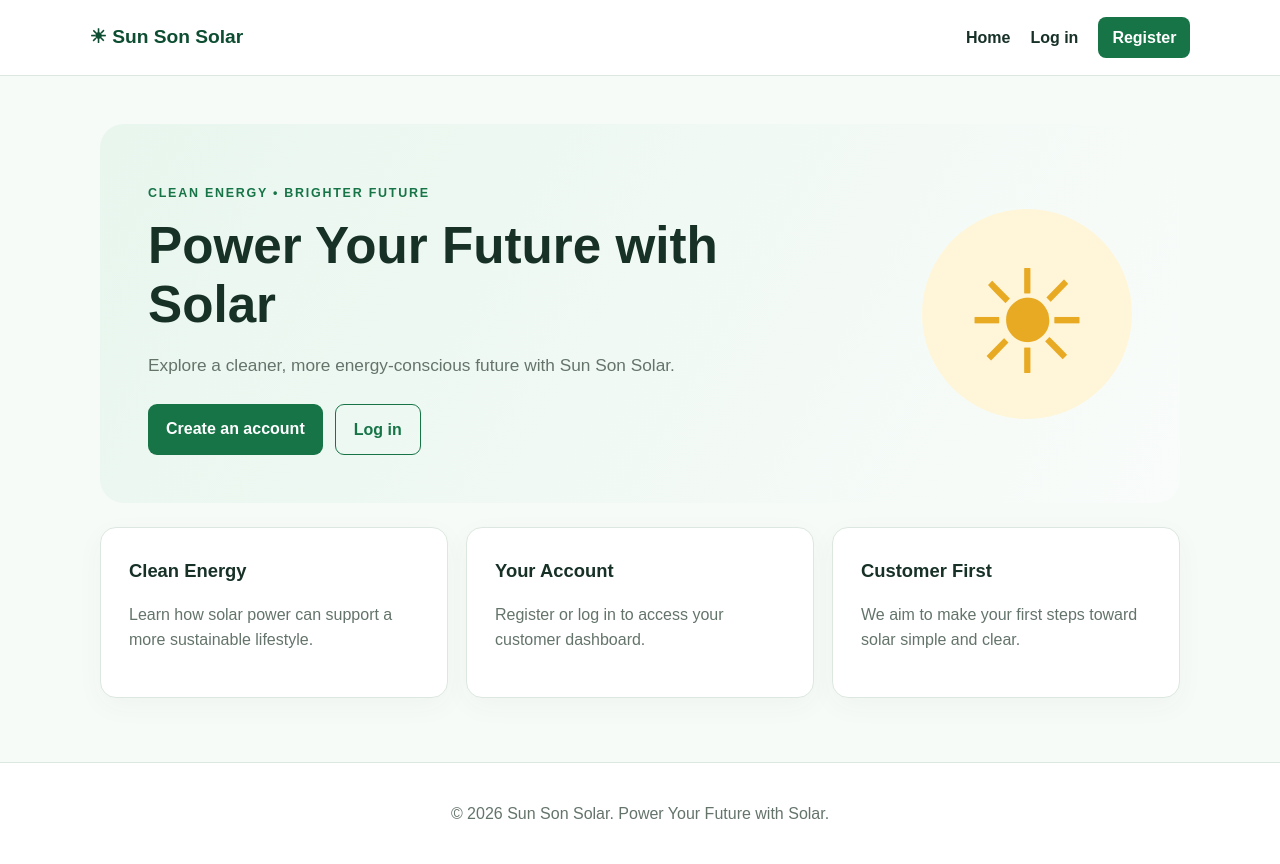
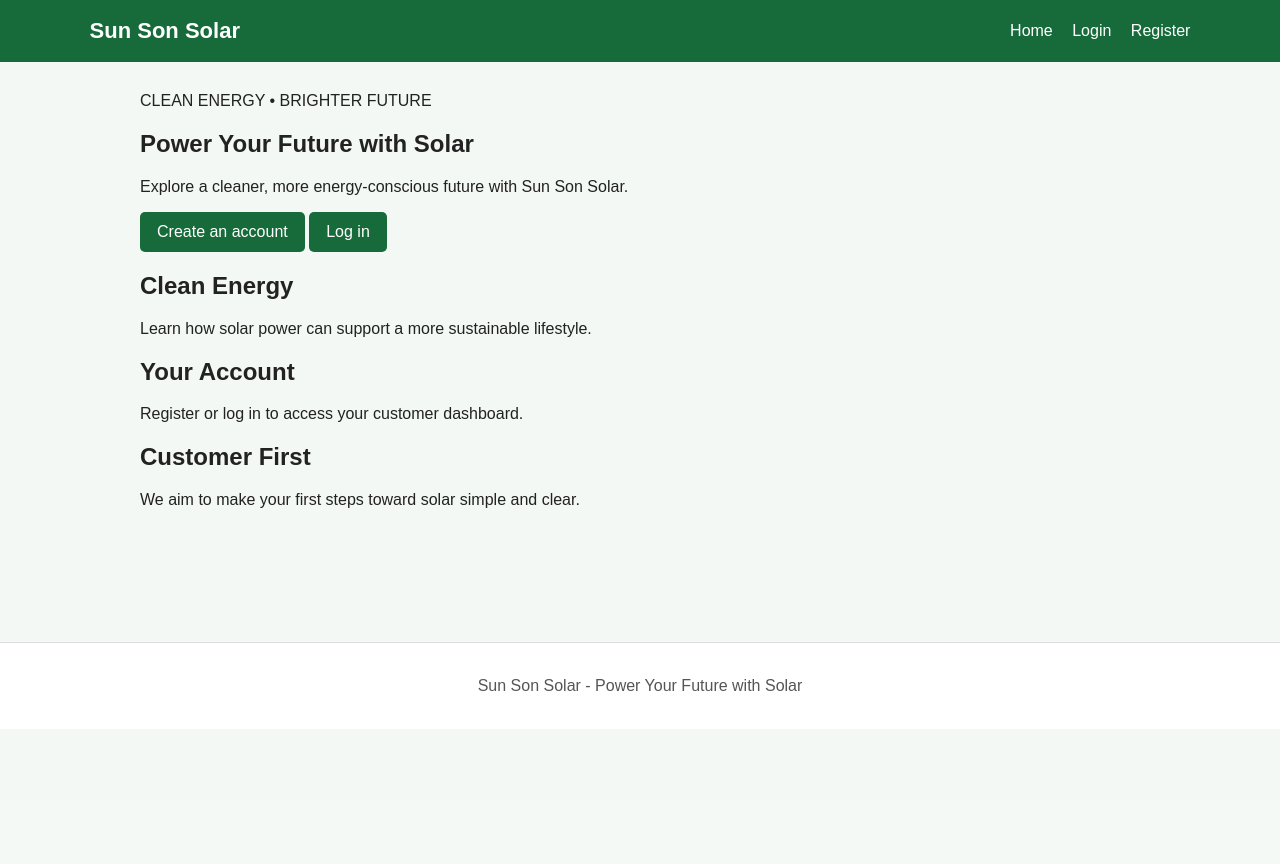
Before and after one commit to Gabgabie/sun-son-solar, a PHP site: page / in a window 1280 px wide. After the commit the page ends 691 px from the top, so only its background shows below. Run offline with PHP 8.4, Linux system fonts and the light colour scheme.

Commit message:
Final project

```diff
--- a/assets/css/style.css
+++ b/assets/css/style.css
@@ -1,55 +1,150 @@
-:root {
-    --green: #167447;
-    --green-dark: #0d4d31;
-    --green-light: #e8f6ee;
-    --ink: #173127;
-    --muted: #64746b;
-    --white: #ffffff;
-    --line: #dce8df;
+body {
+    margin: 0;
+    font-family: Arial, sans-serif;
+    background: #f3f8f4;
+    color: #222;
 }
-* { box-sizing: border-box; }
-body { margin: 0; font-family: Arial, Helvetica, sans-serif; color: var(--ink); background: #f7fbf8; line-height: 1.6; }
-a { color: var(--green); }
-.site-header { min-height: 76px; padding: 16px 7%; display: flex; align-items: center; justify-content: space-between; gap: 20px; background: white; border-bottom: 1px solid var(--line); }
-.brand { color: var(--green-dark); font-size: 1.2rem; font-weight: 800; text-decoration: none; }
-nav { display: flex; align-items: center; flex-wrap: wrap; gap: 20px; }
-nav a { color: var(--ink); text-decoration: none; font-weight: 600; }
-nav a:hover { color: var(--green); }
-nav .nav-button { padding: 8px 14px; color: white; background: var(--green); border-radius: 8px; }
-.container { width: min(1080px, 88%); min-height: calc(100vh - 150px); margin: 0 auto; padding: 48px 0 64px; }
-.hero { display: flex; align-items: center; justify-content: space-between; gap: 40px; min-height: 370px; padding: 48px; border-radius: 24px; background: linear-gradient(120deg, #e8f6ee, #f9fcfa); }
-.hero-copy { max-width: 620px; }
-.eyebrow { color: var(--green); font-size: .78rem; font-weight: 800; letter-spacing: .14em; }
-h1 { margin: 8px 0 16px; font-size: clamp(2rem, 4vw, 3.25rem); line-height: 1.15; }
-.hero p:not(.eyebrow) { color: var(--muted); font-size: 1.08rem; }
-.sun-art { display: grid; place-items: center; width: 210px; height: 210px; flex-shrink: 0; color: #e8a923; font-size: 9rem; background: #fff6d9; border-radius: 50%; }
-.actions { display: flex; flex-wrap: wrap; gap: 12px; margin-top: 24px; }
-.button { display: inline-block; border: 0; border-radius: 9px; padding: 12px 18px; color: white; background: var(--green); text-decoration: none; font-size: 1rem; font-weight: 700; cursor: pointer; text-align: center; }
-.button:hover { background: var(--green-dark); }
-.button-outline { color: var(--green); background: transparent; border: 1px solid var(--green); }
-.button-outline:hover { color: white; }
-.feature-grid { display: grid; grid-template-columns: repeat(3, 1fr); gap: 18px; margin-top: 24px; }
-.feature, .form-card, .dashboard-card { background: white; border: 1px solid var(--line); border-radius: 16px; padding: 28px; box-shadow: 0 8px 28px rgba(20, 70, 42, .04); }
-.feature h2 { margin-top: 0; font-size: 1.15rem; }
-.feature p, .muted { color: var(--muted); }
-.form-card { width: min(520px, 100%); margin: 0 auto; }
-.form-card h1, .dashboard-card h1 { font-size: 2rem; }
-form { display: grid; gap: 16px; margin-top: 22px; }
-label { display: grid; gap: 6px; font-size: .92rem; font-weight: 700; }
-input { width: 100%; padding: 12px 13px; border: 1px solid #cbd9cf; border-radius: 8px; background: white; font: inherit; }
-input:focus { outline: 2px solid #9bd4b1; border-color: var(--green); }
-.full { width: 100%; margin-top: 4px; }
-.form-bottom { margin-bottom: 0; text-align: center; color: var(--muted); }
-.alert { margin: 16px 0; padding: 12px 14px; border-radius: 8px; }
-.error { color: #8a1f1f; background: #fff0f0; }
-.success { color: #155d36; background: #e8f8ed; }
-.dashboard-card { max-width: 760px; margin: 30px auto; }
-.site-footer { padding: 22px 7%; text-align: center; color: var(--muted); background: white; border-top: 1px solid var(--line); }
-@media (max-width: 700px) {
-    .site-header { align-items: flex-start; flex-direction: column; }
-    nav { gap: 12px; }
-    .container { width: 92%; padding-top: 26px; }
-    .hero { padding: 28px; }
-    .sun-art { display: none; }
-    .feature-grid { grid-template-columns: 1fr; }
+
+.header {
+    background: #176b3a;
+    padding: 18px 7%;
+    display: flex;
+    justify-content: space-between;
+    align-items: center;
 }
+
+.logo {
+    color: white;
+    font-size: 22px;
+    font-weight: bold;
+    text-decoration: none;
+}
+
+.menu a {
+    color: white;
+    text-decoration: none;
+    margin-left: 15px;
+}
+
+.main {
+    width: 86%;
+    max-width: 1000px;
+    min-height: 65vh;
+    margin: 30px auto;
+}
+
+.home-box {
+    background: #dff0e4;
+    padding: 40px 25px;
+    border-radius: 8px;
+    text-align: center;
+}
+
+.home-box h1 {
+    color: #176b3a;
+}
+
+.button, button {
+    display: inline-block;
+    background: #176b3a;
+    color: white;
+    padding: 11px 17px;
+    border: 0;
+    border-radius: 5px;
+    text-decoration: none;
+    cursor: pointer;
+}
+
+.white-button {
+    background: white;
+    color: #176b3a;
+    border: 1px solid #176b3a;
+}
+
+.info-box {
+    display: inline-block;
+    vertical-align: top;
+    width: 40%;
+    margin: 18px 1%;
+    padding: 18px;
+    background: white;
+    border: 1px solid #ddd;
+    border-radius: 8px;
+}
+
+.form-box {
+    background: white;
+    width: 90%;
+    max-width: 460px;
+    margin: 20px auto;
+    padding: 25px;
+    border: 1px solid #ddd;
+    border-radius: 8px;
+}
+
+.form-box h1 {
+    color: #176b3a;
+    margin-top: 0;
+}
+
+form label {
+    display: block;
+    margin-top: 13px;
+    margin-bottom: 5px;
+}
+
+form input {
+    width: 100%;
+    padding: 10px;
+    border: 1px solid #bbb;
+    border-radius: 4px;
+    box-sizing: border-box;
+}
+
+form button {
+    width: 100%;
+    margin-top: 20px;
+}
+
+.error {
+    color: #900;
+    background: #ffe8e8;
+    padding: 10px;
+    border-radius: 4px;
+}
+
+.success {
+    color: #176b3a;
+    background: #e4f5e8;
+    padding: 10px;
+    border-radius: 4px;
+}
+
+.footer {
+    text-align: center;
+    padding: 18px;
+    background: white;
+    color: #555;
+    border-top: 1px solid #ddd;
+}
+
+@media (max-width: 650px) {
+    .header {
+        display: block;
+    }
+
+    .menu {
+        margin-top: 12px;
+    }
+
+    .menu a {
+        margin-left: 0;
+        margin-right: 12px;
+    }
+
+    .info-box {
+        display: block;
+        width: auto;
+        margin: 15px 0;
+    }
+}
--- a/config/database.php
+++ b/config/database.php
@@ -1,14 +1,16 @@
 <?php
-// Update these values to match your local XAMPP/MySQL setup.
-$dbHost = 'localhost';
-$dbUser = 'root';
-$dbPassword = ''; // If your MySQL root account has a password, enter it here.
-$dbName = 'sunson_solar';
+// Database connection for the local XAMPP setup.
+$host = "127.0.0.1";
+$username = "root";
+$password = "";
+$database = "sunson_solar";
+$port = 3307; // Use the port shown in your MariaDB terminal.
 
-$conn = new mysqli($dbHost, $dbUser, $dbPassword, $dbName);
+$conn = new mysqli($host, $username, $password, $database, $port);
+
 if ($conn->connect_error) {
-    error_log('Database connection error: ' . $conn->connect_error);
-    http_response_code(500);
-    exit('Database connection failed. Check config/database.php and make sure MySQL is running.');
+    error_log("Database connection error: " . $conn->connect_error);
+    die("Database connection failed. Check the settings in config/database.php.");
 }
-$conn->set_charset('utf8mb4');
+
+$conn->set_charset("utf8mb4");
--- a/controllers/AuthController.php
+++ b/controllers/AuthController.php
@@ -1,65 +1,78 @@
 <?php
 class AuthController {
-    private User $users;
+    private $userModel;
 
-    public function __construct(User $users) {
-        $this->users = $users;
+    public function __construct($userModel) {
+        $this->userModel = $userModel;
     }
 
-    public function register(array $data): array {
-        $name = trim($data['name'] ?? '');
-        $email = trim($data['email'] ?? '');
-        $phone = trim($data['phone'] ?? '');
-        $username = trim($data['username'] ?? '');
-        $password = $data['password'] ?? '';
-        $confirmPassword = $data['confirm_password'] ?? '';
+    public function register($form) {
+        $name = trim($form["name"] ?? "");
+        $email = trim($form["email"] ?? "");
+        $phone = trim($form["phone"] ?? "");
+        $username = trim($form["username"] ?? "");
+        $password = $form["password"] ?? "";
+        $confirmPassword = $form["confirm_password"] ?? "";
 
-        if ($name === '' || $email === '' || $username === '' || $password === '') {
-            return ['error' => 'Please complete all required fields.'];
+        if ($name == "" || $email == "" || $username == "" || $password == "") {
+            return array("error" => "Please complete all required fields.");
         }
+
         if (!filter_var($email, FILTER_VALIDATE_EMAIL)) {
-            return ['error' => 'Please enter a valid email address.'];
+            return array("error" => "Please enter a valid email address.");
         }
+
         if (strlen($password) < 8) {
-            return ['error' => 'Password must be at least 8 characters long.'];
+            return array("error" => "Password must be at least 8 characters.");
         }
-        if ($password !== $confirmPassword) {
-            return ['error' => 'Passwords do not match.'];
+
+        if ($password != $confirmPassword) {
+            return array("error" => "Passwords do not match.");
         }
-        if ($this->users->emailOrUsernameExists($email, $username)) {
-            return ['error' => 'That email or username is already registered.'];
+
+        if ($this->userModel->accountExists($email, $username)) {
+            return array("error" => "That email or username is already registered.");
         }
-        if (!$this->users->createCustomer($name, $email, $phone, $username, $password)) {
-            return ['error' => 'Registration failed. Please try again.'];
+
+        $saved = $this->userModel->addCustomer(
+            $name,
+            $email,
+            $phone,
+            $username,
+            $password
+        );
+
+        if ($saved) {
+            return array("success" => "Account created. You can now log in.");
         }
-        return ['success' => 'Account created. You can now log in.'];
+
+        return array("error" => "Registration failed. Please try again.");
     }
 
-    public function login(array $data): array {
-        $login = trim($data['login'] ?? '');
-        $password = $data['password'] ?? '';
-        if ($login === '' || $password === '') {
-            return ['error' => 'Enter your username/email and password.'];
+    public function login($form) {
+        $loginName = trim($form["login"] ?? "");
+        $password = $form["password"] ?? "";
+
+        if ($loginName == "" || $password == "") {
+            return array("error" => "Enter your username/email and password.");
         }
 
-        $user = $this->users->findByUsernameOrEmail($login);
-        if (!$user || !password_verify($password, $user['password_hash'])) {
-            return ['error' => 'Incorrect username/email or password.'];
+        $user = $this->userModel->findUser($loginName);
+
+        if ($user && password_verify($password, $user["password_hash"])) {
+            session_regenerate_id(true);
+            $_SESSION["user_id"] = $user["id"];
+            $_SESSION["user_name"] = $user["name"];
+            $_SESSION["user_role"] = $user["role"];
+
+            return array("success" => true);
         }
 
-        session_regenerate_id(true);
-        $_SESSION['user_id'] = (int)$user['id'];
-        $_SESSION['user_name'] = $user['name'];
-        $_SESSION['user_role'] = $user['role'];
-        return ['success' => true];
+        return array("error" => "Incorrect username/email or password.");
     }
 
-    public function logout(): void {
-        $_SESSION = [];
-        if (ini_get('session.use_cookies')) {
-            $params = session_get_cookie_params();
-            setcookie(session_name(), '', time() - 42000, $params['path'], $params['domain'], $params['secure'], $params['httponly']);
-        }
+    public function logout() {
+        $_SESSION = array();
         session_destroy();
     }
 }
--- a/index.php
+++ b/index.php
@@ -1,49 +1,67 @@
 <?php
 session_start();
 
-require_once __DIR__ . '/config/database.php';
-require_once __DIR__ . '/models/User.php';
-require_once __DIR__ . '/controllers/AuthController.php';
+require_once "config/database.php";
+require_once "models/User.php";
+require_once "controllers/AuthController.php";
 
 $userModel = new User($conn);
 $auth = new AuthController($userModel);
 
-$page = $_GET['page'] ?? 'home';
-$error = '';
-$success = '';
+$page = "home";
+if (isset($_GET["page"])) {
+    $page = $_GET["page"];
+}
 
-if ($_SERVER['REQUEST_METHOD'] === 'POST' && $page === 'register') {
+$error = "";
+$success = "";
+
+// Handle the registration form.
+if ($_SERVER["REQUEST_METHOD"] == "POST" && $page == "register") {
     $result = $auth->register($_POST);
-    $error = $result['error'] ?? '';
-    $success = $result['success'] ?? '';
-    if ($success !== '') {
-        $page = 'login';
+
+    if (isset($result["error"])) {
+        $error = $result["error"];
     }
-} elseif ($_SERVER['REQUEST_METHOD'] === 'POST' && $page === 'login') {
+
+    if (isset($result["success"])) {
+        $success = $result["success"];
+        $page = "login";
+    }
+}
+
+// Handle the login form.
+if ($_SERVER["REQUEST_METHOD"] == "POST" && $page == "login") {
     $result = $auth->login($_POST);
-    $error = $result['error'] ?? '';
-    if (!empty($result['success'])) {
-        header('Location: index.php?page=dashboard');
+
+    if (isset($result["error"])) {
+        $error = $result["error"];
+    }
+
+    if (isset($result["success"])) {
+        header("Location: index.php?page=dashboard");
         exit;
     }
 }
 
-if ($page === 'logout') {
+// Log out the current user.
+if ($page == "logout") {
     $auth->logout();
-    header('Location: index.php');
+    header("Location: index.php");
     exit;
 }
 
-if ($page === 'dashboard' && empty($_SESSION['user_id'])) {
-    header('Location: index.php?page=login');
+// Only logged-in users can open the dashboard.
+if ($page == "dashboard" && !isset($_SESSION["user_id"])) {
+    header("Location: index.php?page=login");
     exit;
 }
 
-$allowedPages = ['home', 'register', 'login', 'dashboard'];
-if (!in_array($page, $allowedPages, true)) {
-    $page = 'home';
+// Only allow pages that exist in this project.
+if ($page != "home" && $page != "register" && $page != "login" && $page != "dashboard") {
+    $page = "home";
 }
 
-require __DIR__ . '/views/partials/header.php';
-require __DIR__ . '/views/' . $page . '.php';
-require __DIR__ . '/views/partials/footer.php';
+include "views/partials/header.php";
+include "views/" . $page . ".php";
+include "views/partials/footer.php";
--- a/views/dashboard.php
+++ b/views/dashboard.php
@@ -1,5 +1,5 @@
 <section class="dashboard-card">
-    <p class="eyebrow">CUSTOMER DASHBOARD</p>
+    <p>CUSTOMER DASHBOARD</p>
     <h1>Welcome, <?php echo htmlspecialchars($_SESSION['user_name'] ?? 'Customer'); ?>!</h1>
     <p>You are logged in to Sun Son Solar.</p>
     <p class="muted">This is the starter dashboard. More customer features can be added as your project develops.</p>
--- a/views/home.php
+++ b/views/home.php
@@ -1,6 +1,6 @@
 <section class="hero">
     <div class="hero-copy">
-        <p class="eyebrow">CLEAN ENERGY • BRIGHTER FUTURE</p>
+        <p>CLEAN ENERGY • BRIGHTER FUTURE</p>
         <h1>Power Your Future with Solar</h1>
         <p>Explore a cleaner, more energy-conscious future with Sun Son Solar.</p>
         <div class="actions">
@@ -8,7 +8,6 @@
             <a class="button button-outline" href="index.php?page=login">Log in</a>
         </div>
     </div>
-    <div class="sun-art" aria-hidden="true">☀</div>
 </section>
 <section class="feature-grid">
     <article class="feature"><h2>Clean Energy</h2><p>Learn how solar power can support a more sustainable lifestyle.</p></article>
--- a/views/login.php
+++ b/views/login.php
@@ -1,5 +1,5 @@
 <section class="form-card">
-    <p class="eyebrow">WELCOME BACK</p>
+    <p>WELCOME BACK</p>
     <h1>Log in to your account</h1>
     <?php if (!empty($error)): ?><div class="alert error"><?php echo htmlspecialchars($error); ?></div><?php endif; ?>
     <?php if (!empty($success)): ?><div class="alert success"><?php echo htmlspecialchars($success); ?></div><?php endif; ?>
--- a/views/partials/footer.php
+++ b/views/partials/footer.php
@@ -1,6 +1,6 @@
-</main>
-<footer class="site-footer">
-    <p>© <?php echo date('Y'); ?> Sun Son Solar. Power Your Future with Solar.</p>
-</footer>
+</div>
+<div class="footer">
+    <p>Sun Son Solar - Power Your Future with Solar</p>
+</div>
 </body>
 </html>
--- a/views/partials/header.php
+++ b/views/partials/header.php
@@ -7,17 +7,20 @@
     <link rel="stylesheet" href="assets/css/style.css">
 </head>
 <body>
-<header class="site-header">
-    <a class="brand" href="index.php">☀ Sun Son Solar</a>
-    <nav>
+<div class="header">
+    <a class="logo" href="index.php">Sun Son Solar</a>
+
+    <div class="menu">
         <a href="index.php">Home</a>
-        <?php if (!empty($_SESSION['user_id'])): ?>
+
+        <?php if (isset($_SESSION["user_id"])) { ?>
             <a href="index.php?page=dashboard">Dashboard</a>
-            <a href="index.php?page=logout">Log out</a>
-        <?php else: ?>
-            <a href="index.php?page=login">Log in</a>
-            <a class="nav-button" href="index.php?page=register">Register</a>
-        <?php endif; ?>
-    </nav>
-</header>
-<main class="container">
+            <a href="index.php?page=logout">Logout</a>
+        <?php } else { ?>
+            <a href="index.php?page=login">Login</a>
+            <a href="index.php?page=register">Register</a>
+        <?php } ?>
+    </div>
+</div>
+
+<div class="main">
--- a/views/register.php
+++ b/views/register.php
@@ -1,5 +1,5 @@
 <section class="form-card">
-    <p class="eyebrow">JOIN SUN SON SOLAR</p>
+    <p>JOIN SUN SON SOLAR</p>
     <h1>Create your customer account</h1>
     <p class="muted">Fields marked * are required.</p>
     <?php if (!empty($error)): ?><div class="alert error"><?php echo htmlspecialchars($error); ?></div><?php endif; ?>
```
Also changed, not shown: models/User.php (+54 -27 lines), README.md.
